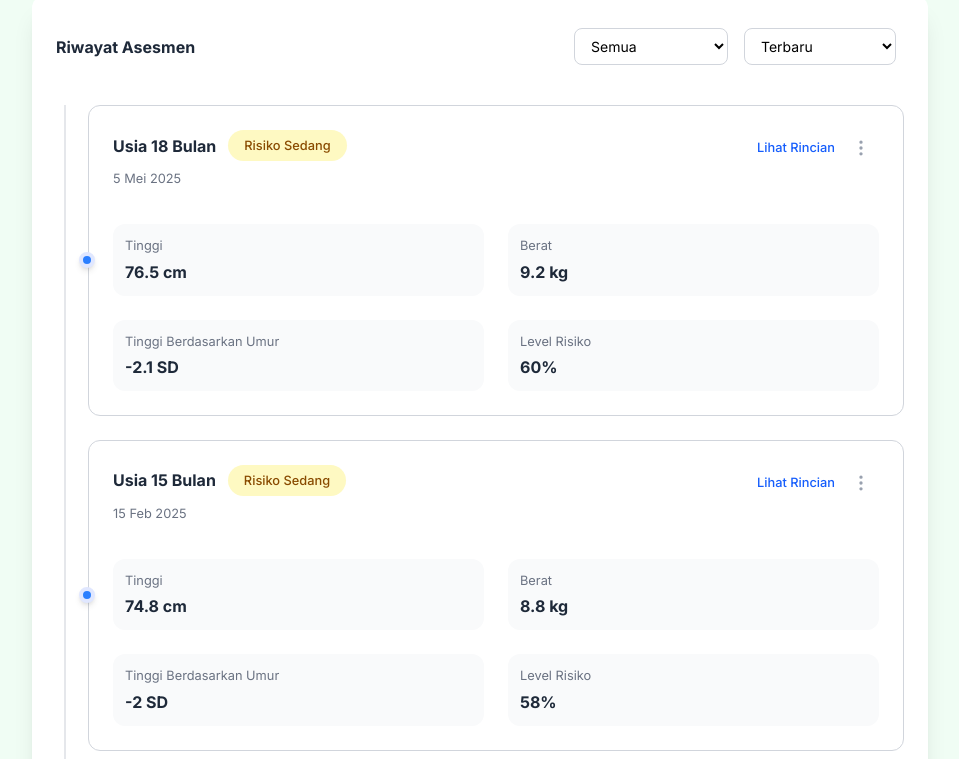
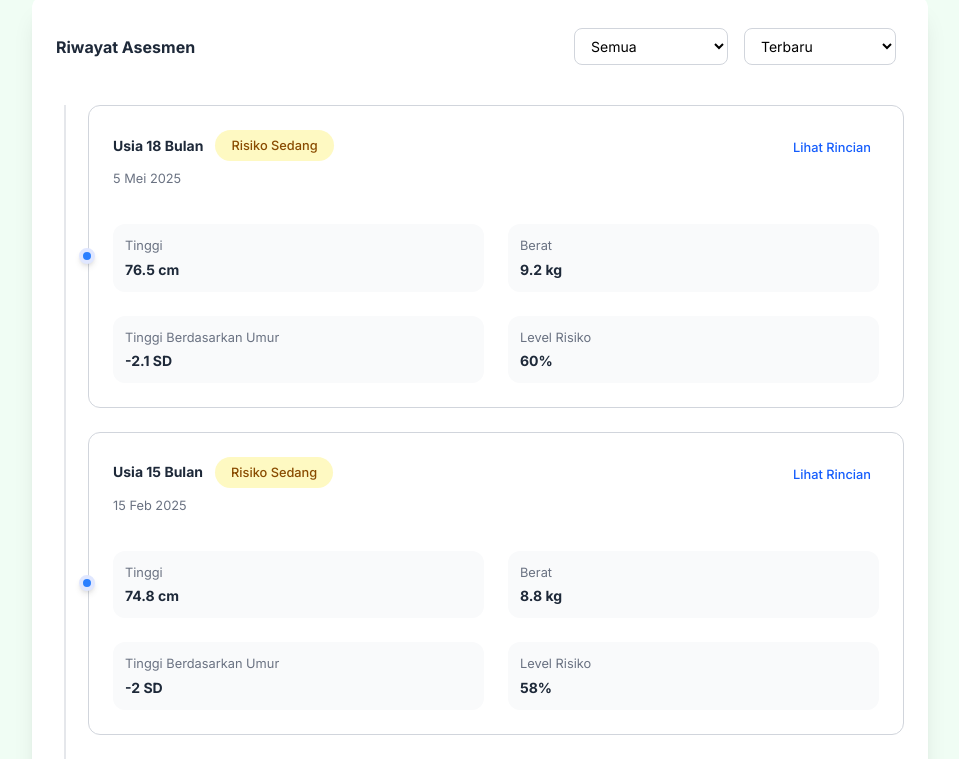
Before and after one commit to Elmosius/EarlyNourish, a Vue app in the folder front-end/: page /riwayat in a window 1280 px wide. Shown: the part 1260-2019 px from the top of the page, without its empty margins (160-1119 px from the left). Built offline with nearby package versions, Linux system fonts and the light colour scheme.

Commit message:
Update AssessmentCardTemplate.vue

```diff
--- a/front-end/src/components/template/AssessmentCardTemplate.vue
+++ b/front-end/src/components/template/AssessmentCardTemplate.vue
@@ -1,6 +1,4 @@
 <script setup>
-import { MoreVertical } from "lucide-vue-next";
-
 const props = defineProps({
   assessment: {
     type: Object,
@@ -45,7 +43,7 @@ const formatDate = (dateString) => {
       <div class="flex justify-between items-start mb-6">
         <div class="flex-1">
           <div class="flex items-center gap-3 mb-2">
-            <h3 class="font-bold text-gray-800">
+            <h3 class="text-base md:text-sm font-bold text-gray-800">
               {{ assessment.ageLabel }}
             </h3>
             <span
@@ -76,40 +74,39 @@ const formatDate = (dateString) => {
             Lihat Rincian
           </a>
         </div>
-
-        <button
-          @click="$emit('show-menu', assessment)"
-          class="text-gray-400 hover:text-gray-600 p-2 transition-colors"
-        >
-          <MoreVertical class="h-5 w-5" />
-        </button>
       </div>
 
-      <div class="grid grid-cols-2 gap-6">
+      <div class="grid grid-cols-2 gap-6 wrap-anywhere">
         <!-- Height -->
         <div class="space-y-1 rounded-xl p-3 bg-gray-50">
           <div class="flex items-center gap-2">
             <p class="text-gray-500 text-base">Tinggi</p>
           </div>
-          <p class="font-bold text-gray-800">{{ assessment.height }} cm</p>
+          <p class="font-bold text-gray-800 text-base md:text-sm">
+            {{ assessment.height }} cm
+          </p>
         </div>
 
         <!-- Weight -->
         <div class="space-y-1 rounded-xl p-3 bg-gray-50">
           <p class="text-gray-500 text-base">Berat</p>
-          <p class="font-bold text-gray-800">{{ assessment.weight }} kg</p>
+          <p class="font-bold text-gray-800 text-base md:text-sm">
+            {{ assessment.weight }} kg
+          </p>
         </div>
 
         <!-- Height by Age -->
         <div class="space-y-1 rounded-xl p-3 bg-gray-50">
           <p class="text-gray-500 text-base">Tinggi Berdasarkan Umur</p>
-          <p class="font-bold text-gray-800">{{ assessment.heightByAge }} SD</p>
+          <p class="font-bold text-gray-800 text-base md:text-sm">
+            {{ assessment.heightByAge }} SD
+          </p>
         </div>
 
         <!-- Risk Level -->
         <div class="space-y-1 rounded-xl p-3 bg-gray-50">
           <p class="text-gray-500 text-base">Level Risiko</p>
-          <p class="font-bold text-gray-800">
+          <p class="font-bold text-gray-800 text-base md:text-sm">
             {{ assessment.riskPercentage }}%
           </p>
         </div>
```
